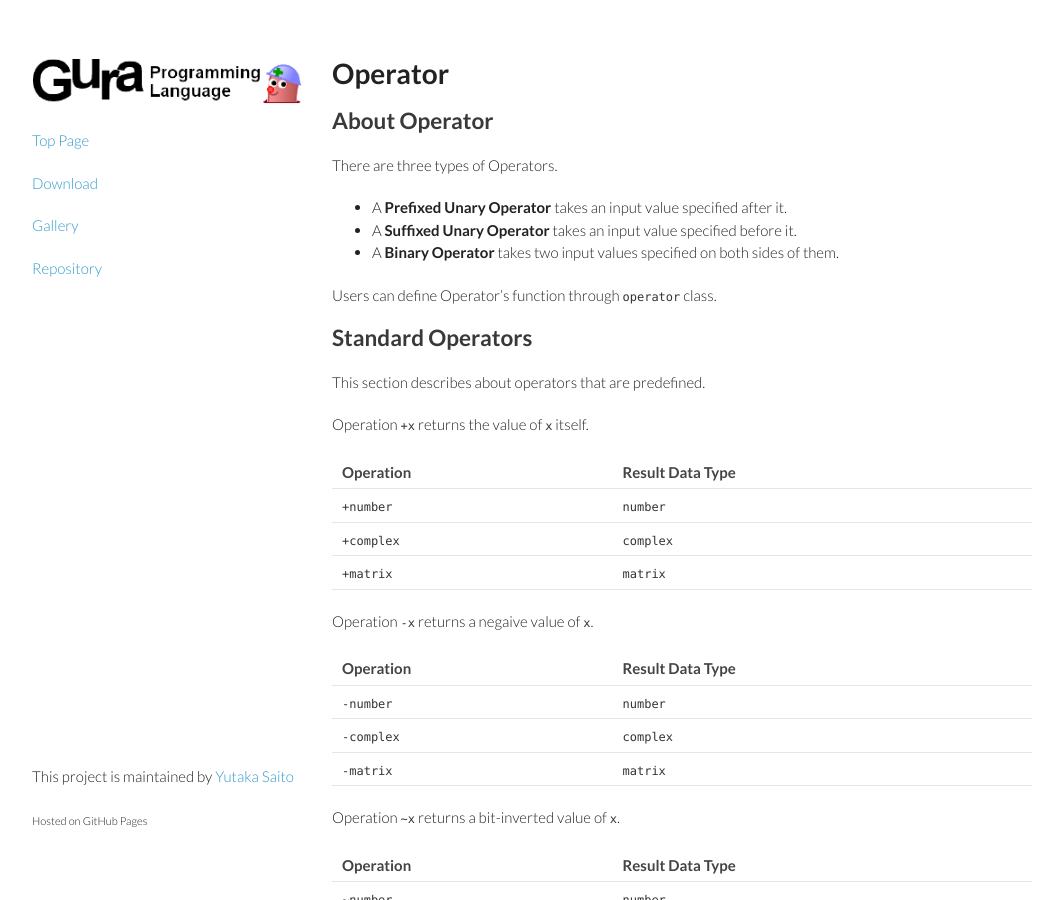
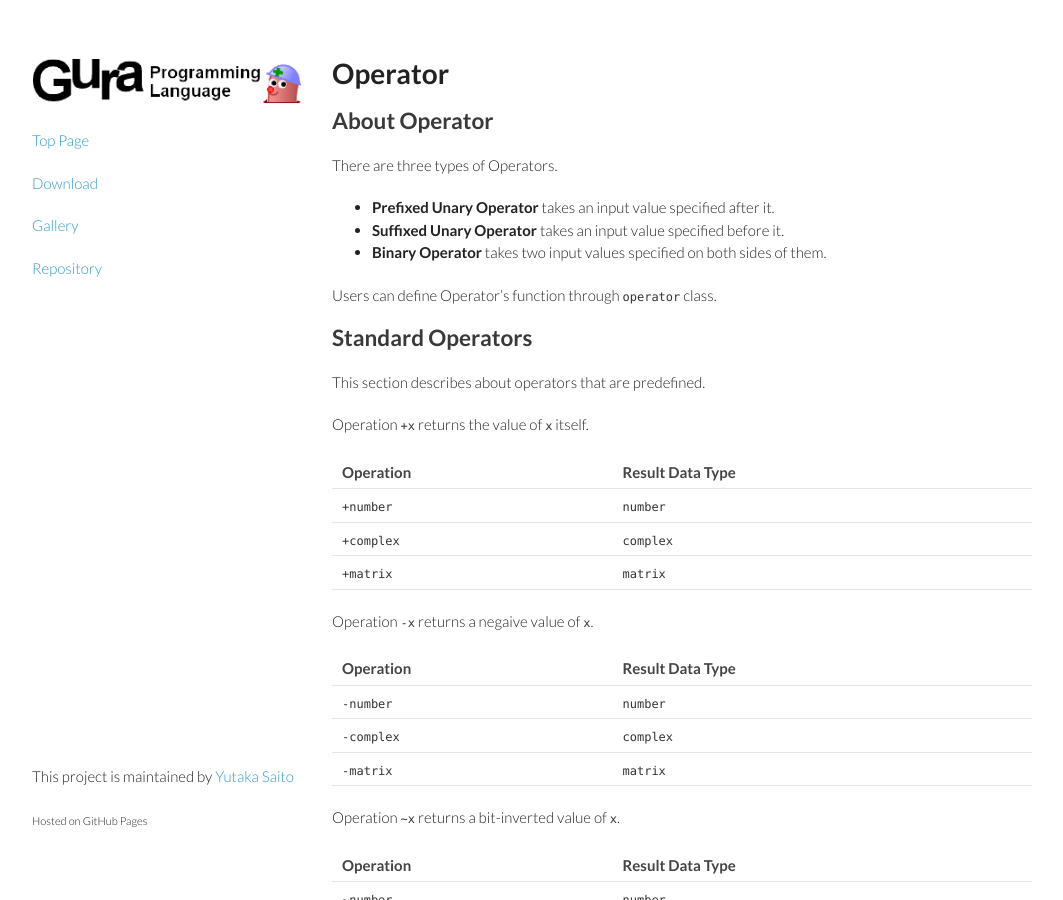
Before and after one commit to rudidude86/gura-lang.github.io, a Jekyll site: the page built from documents/Operator.md, in a window 1280 px wide and 900 px high. Shown: the whole window, without its empty margins (108-1171 px from the left). Built offline with Jekyll 4.4.1, drawn with Linux system fonts in a browser that asks for light colours; Markdown is read by kramdown in place of the engine named in the settings.

```diff
--- a/documents/Operator.md
+++ b/documents/Operator.md
@@ -10,9 +10,9 @@ title: Operator
 
 There are three types of Operators.
 
-* A **Prefixed Unary Operator** takes an input value specified after it.
-* A **Suffixed Unary Operator** takes an input value specified before it.
-* A **Binary Operator** takes two input values specified on both sides of them.
+* **Prefixed Unary Operator** takes an input value specified after it.
+* **Suffixed Unary Operator** takes an input value specified before it.
+* **Binary Operator** takes two input values specified on both sides of them.
 
 Users can define Operator's function through `operator` class.
 
```
Also changed, not shown: documents/Syntax.md (+3 -3 lines).
